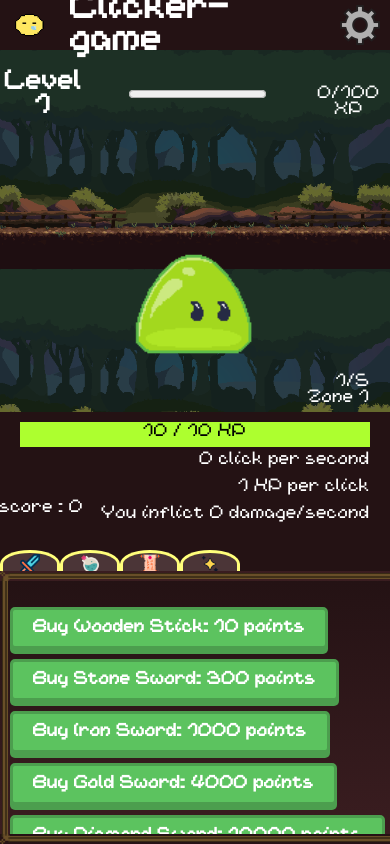
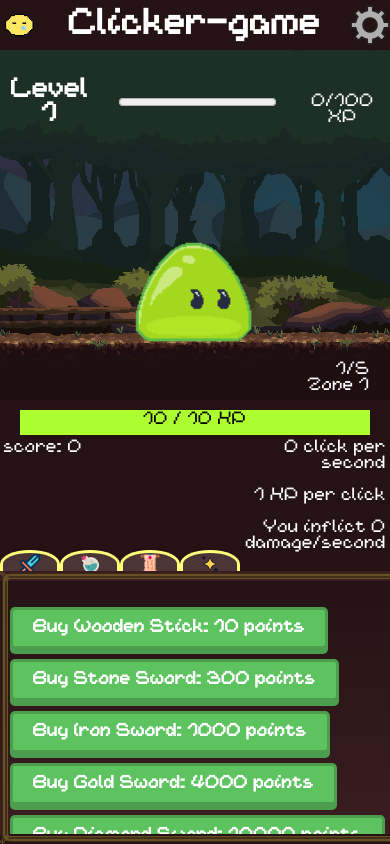
Before and after one commit to TTTaevas/Clicker-game, a React (Vite) app: page / in a window 390 px wide. Built offline with nearby package versions, Linux system fonts and the light colour scheme.

Commit message:
Better mobile support

```diff
--- a/src/App.css
+++ b/src/App.css
@@ -4,15 +4,16 @@ html body {
   width: 100%;
   margin: 0;
   padding: 0;
-  overflow: hidden;
-background-color: #241214
+  overflow-x: hidden;
+  overflow-y: scroll;
+  background-color: #241214
 }
 @font-face {
   font-family: 'Custom Font';
   src: url("../assets/NineteenNinetySix-lWzq.ttf")
 }
 * {
-     -webkit-user-select: none; /* Chrome all / Safari all */
+  -webkit-user-select: none; /* Chrome all / Safari all */
   -moz-user-select: none; /* Firefox all */
   -ms-user-select: none; /* IE 10+ */
   user-select: none; /* Standard syntax */
@@ -22,6 +23,7 @@ background-color: #241214
 
 .App {
   height: 100%;
+  width: 100%;
   margin: 0;
   position: absolute;
 }
@@ -30,7 +32,7 @@ footer {
   flex-grow: 1
 }
 
-@media screen and (min-height: 900px) {
+@media screen and (max-height: 840px) {
   .App {
     top: 50%;
     -ms-transform: translateY(-50%);
--- a/src/components/Game.jsx
+++ b/src/components/Game.jsx
@@ -163,7 +163,6 @@ export default function Game() {
           {Math.round(life)} / {maxLife} HP
         </p>
       </div>
-      <p className="cps">{cps} click per second</p>
       <footer>
         <Shop
           potion={potion}
@@ -174,12 +173,8 @@ export default function Game() {
           setScore={setScore}
           power={power}
           setPower={setPower}
+          cps={cps}
           level={level}
-          monsterZone={monsterZone}
-          experience={experience}
-          setExperience={setExperience}
-          maxMonsterCount={maxMonsterCount}
-          setMaxMonsterCount={setMaxMonsterCount}
         />
       </footer>
     </>
--- a/src/components/Shop.jsx
+++ b/src/components/Shop.jsx
@@ -18,6 +18,7 @@ export default function Shop({
   power,
   setPower,
   level,
+  cps
 }) {
   const [currentTab, setCurrentTab] = useState(0);
   const [intervalId, setIntervalId] = useState(null);
@@ -312,9 +313,12 @@ export default function Shop({
 
   return (
     <>
-      <div className="damage">
-        <p className="score">score : {Math.round(score)}</p>
-        <div className="dps">
+      <div className="information">
+        <div className="informationleft">
+          <p className="score">score: {Math.round(score)}</p>
+        </div>
+        <div className="informationright">
+          <p className="cps">{cps} click per second</p>
           <p className="damagetext">{power} HP per click</p>
           <p className="damagetext">You inflict {inactiveDPS} damage/second</p>
         </div>
--- a/src/style/experience.css
+++ b/src/style/experience.css
@@ -1,6 +1,14 @@
 .experience {
-    text-align: center;
-    display: inline-flex;
-    align-items: center;
-    gap:5vh;
+  text-align: center;
+  display: inline-flex;
+  align-items: center;
+  gap: 3vw;
 }
+
+@media screen and (max-width: 450px) {
+  .experience {
+    position: absolute;
+    top: 58px;
+    gap: 5vw;
+  }
+}
--- a/src/style/game.css
+++ b/src/style/game.css
@@ -1,6 +1,6 @@
 .gameContainer {
   background-image: url("../../assets/1Tiles.png"), url("../../assets/2Fence.png"), url("../../assets/3Bushes.png"), url("../../assets/4Ground.png"), url("../../assets/5BackBushes.png"), url("../../assets/6Forest.png"), url("../../assets/7Hills.png"), url("../../assets/8Sky.png");
-  background-size: contain;
+  background-position-y: -8px;
   display: flex;
   flex-direction: column;
   width: 100%;
@@ -23,8 +23,6 @@ justify-content:end;
   user-select: none; /* Standard */
   max-height: 100px;
   margin-top: 58px;
-
-
 }
 .blob img {
   width: 180px;
@@ -36,8 +34,29 @@ margin-top: 58px;
   text-align:end;
   width:100vw;
 }
-.cps{
-  margin-left: -20px;
-  width:100%;
-  text-align:end;
+
+.information {
+  display: flex;
+  position: absolute
 }
+.information * {
+  width: 40vw;
+}
+.informationleft {
+  margin-left: 1vw;
+  margin-right: 9vw;
+  text-align: left;
+}
+.informationright {
+  margin-left: 9vw;
+  margin-right: 1vw;
+  text-align: right;
+}
+.information * * {
+  width: 100%;
+}
+@media screen and (max-height: 840px) {
+  .information {
+    position: inherit;
+  }
+}
--- a/src/style/shop.css
+++ b/src/style/shop.css
@@ -21,21 +21,6 @@ height: 30vh;
   width: 100%;
   height: 100%;
 
-}
-.damage {
-display: inline-flex;
-width: 100%;
-justify-content: space-between;
-text-align:end;
-}
-.damagetext {
-  margin-top: -5px;
-  margin-right: 20px;
-}
-.score {
-  display:grid;
-text-align:center;
-grid-column-start: 2;
 }
 .swordContainer {
 	display: inline-flex;
@@ -94,7 +79,7 @@ grid-column-start: 2;
   box-shadow: 0px 5px 0px 0px #454444;
 }
 .potionButtonBought:active {
-transform: translateY(5px);
+  transform: translateY(5px);
   box-shadow: 0px 0px 0px 0px #454444;
 }
 .scrollButtons {
@@ -110,11 +95,11 @@ transform: translateY(5px);
   box-shadow: 0px 5px 0px 0px #A7B319;
 }
 .scrollButtons:active {
-	  transform: translateY(5px);
+	transform: translateY(5px);
   box-shadow: 0px 0px 0px 0px;
 }
 .enchantButtons {
- outline: none;
+  outline: none;
   background-color: #6519B3;
   padding: 10px 20px;
   font-size: 16px;
@@ -126,7 +111,7 @@ transform: translateY(5px);
   box-shadow: 0px 5px 0px 0px #50138E;
 }
 .enchantButtons:active {
-	  transform: translateY(5px);
+	transform: translateY(5px);
   box-shadow: 0px 0px 0px 0px #50138E;
 }
 
@@ -143,5 +128,14 @@ transform: translateY(5px);
 }
 .tabButtons:focus {
   height:40px;
-   background-color: #694a4c;
+  background-color: #694a4c;
 }
+
+@media screen and (max-height: 840px) {
+  .shopContainer {
+    position: relative;
+  }
+  .tabs {
+    position: inherit;
+  }
+}
--- a/src/style/toolbar.css
+++ b/src/style/toolbar.css
@@ -26,3 +26,9 @@
 .settingsButton:hover {
 	transform: rotate(25deg);
 }
+
+@media screen and (max-width: 420px) {
+  .toolbar > * {
+    margin: 0;
+  }
+}
```
Lines whose indentation alone changed are shown as unchanged.
